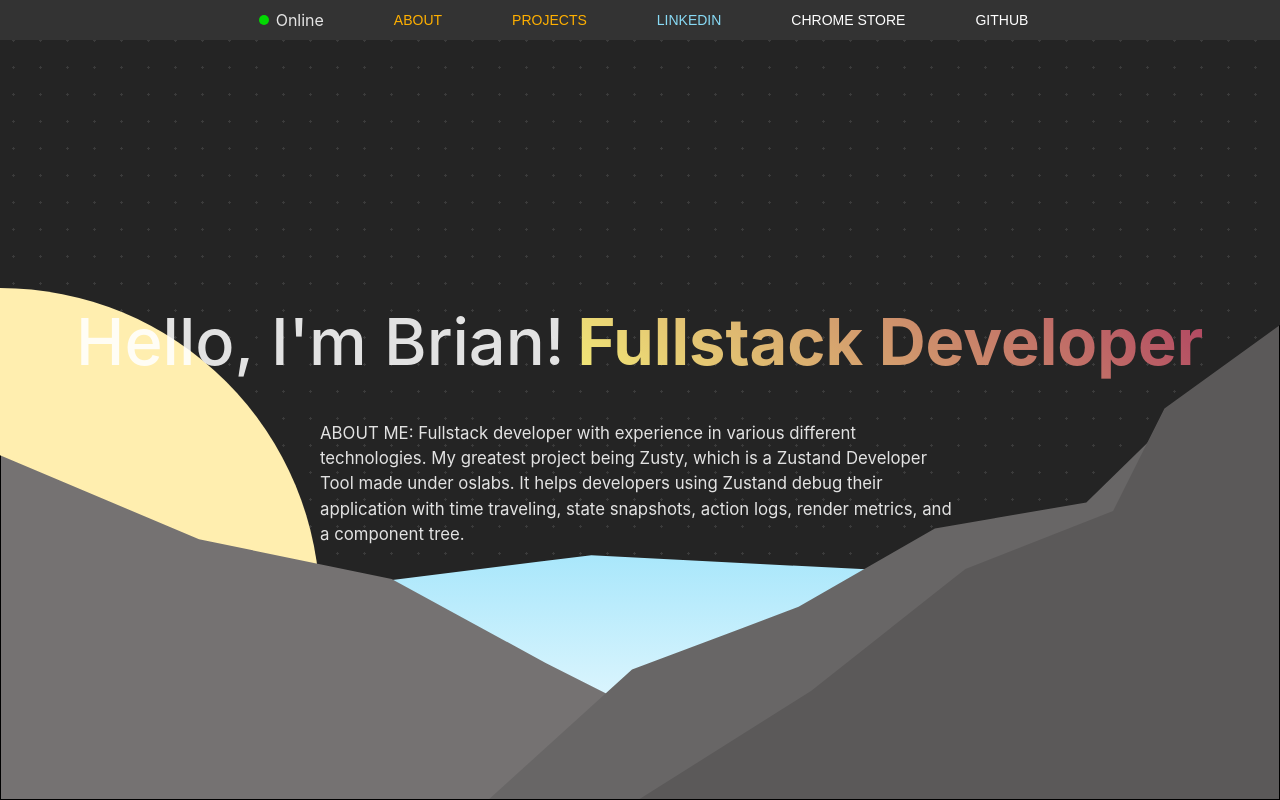
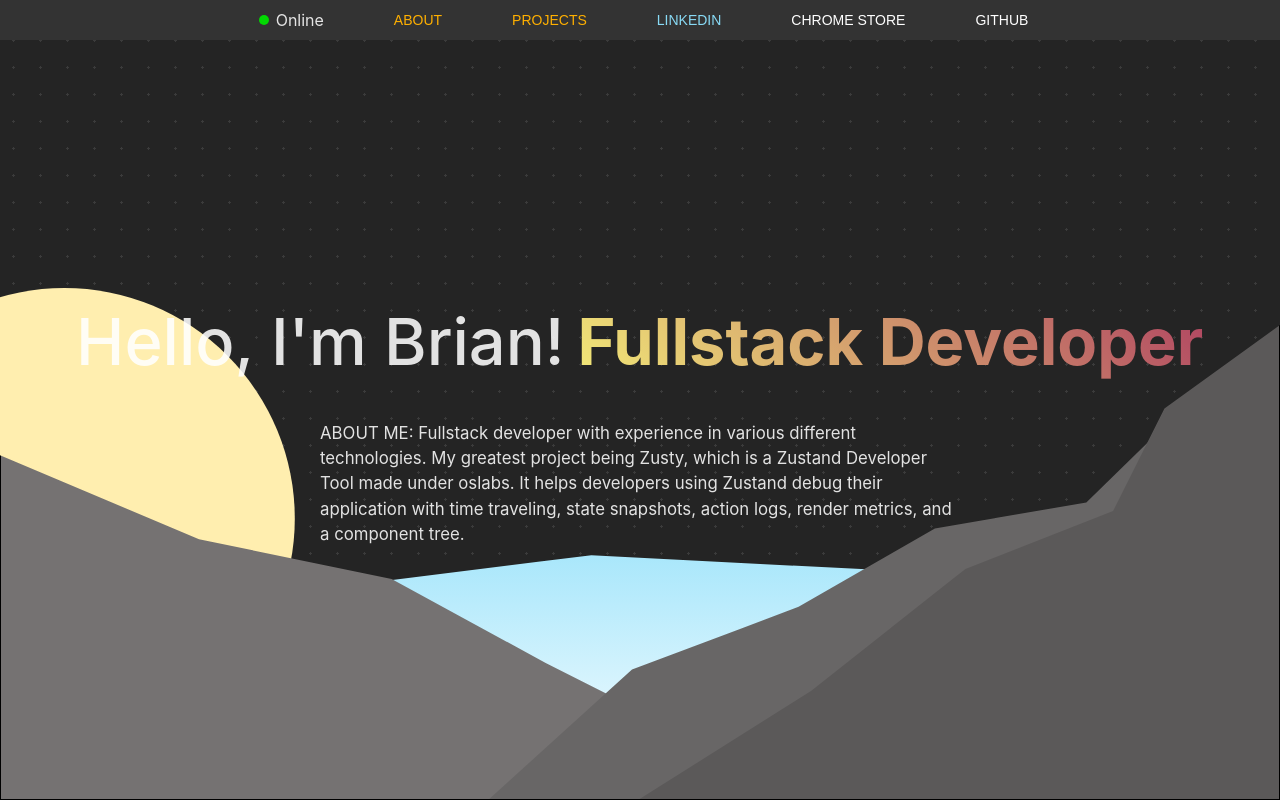
Before and after one commit to JaeBrian/AboutBrian, a React (Vite) app: page / in a window 1280 px wide. Shown: the top 800 px of the page. Built offline with nearby package versions, Linux system fonts and the light colour scheme.

Commit message:
sun fixed

```diff
--- a/src/aboutme.scss
+++ b/src/aboutme.scss
@@ -87,11 +87,11 @@ $gray-20: lighten($base-gray, 10%);
 
 .sun {
   position: absolute;
-  height: 50vw; /* Adjusted to match width for a perfect circle */
-  width: 50vw;
+  height: 36vw; /* Adjusted to match width for a perfect circle */
+  width: 36vw;
   top: 36%; /* Example: added 'px' as the unit */
   z-index: 0;
-  right: 75%;
+  right: 77%;
   background-color: #ffeeaf;
   clip-path: circle(50% at 50% 50%);
 }
```
